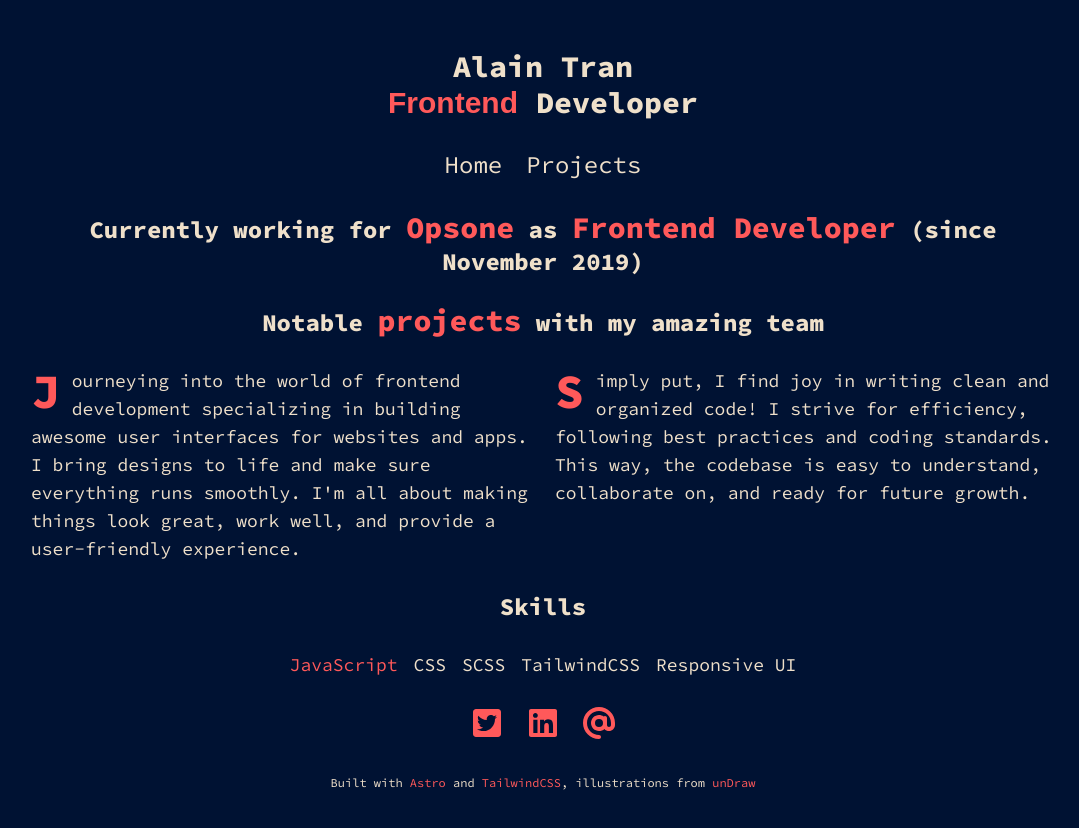
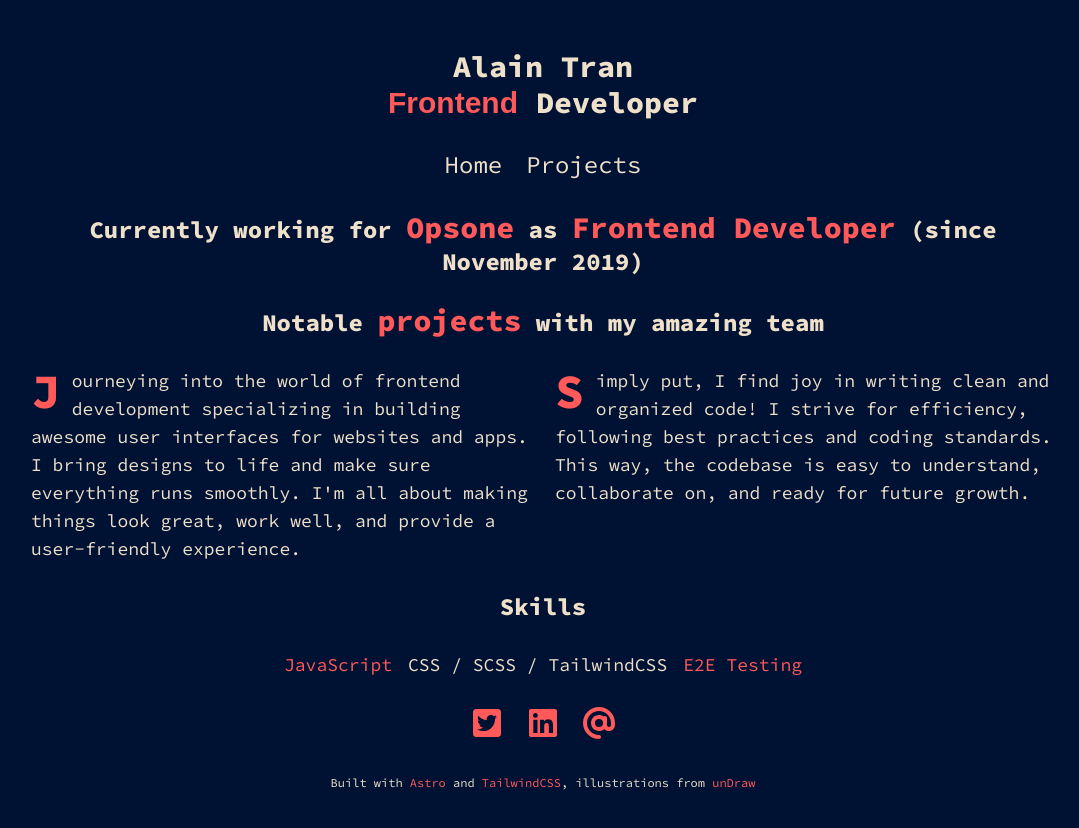
Before and after one commit to alaincodes/alain-icu, an Astro site in the folder frontend/: page / in a window 1280 px wide. Shown: the whole page, without its empty margins (97-1176 px from the left). Built offline with nearby package versions, Linux system fonts and the light colour scheme; Astro itself is replaced by a stand-in of ours; a web font is replaced by a local one.

Commit message:
add E2E testing in skills list and minor styling clean

```diff
--- a/frontend/src/pages/index.astro
+++ b/frontend/src/pages/index.astro
@@ -40,9 +40,7 @@ import Layout from "../layouts/Layout.astro";
 	<p class="text-2xl font-bold text-center">Skills</p>
 	<ul class="flex gap-4 flex-wrap justify-center">
 		<li class="text-coral-red">JavaScript</li>
-		<li>CSS</li>
-		<li>SCSS</li>
-		<li>TailwindCSS</li>
-		<li>Responsive UI</li>
+		<li>CSS / SCSS / TailwindCSS</li>
+		<li class="text-coral-red">E2E Testing</li>
 	</ul>
 </Layout>
```
